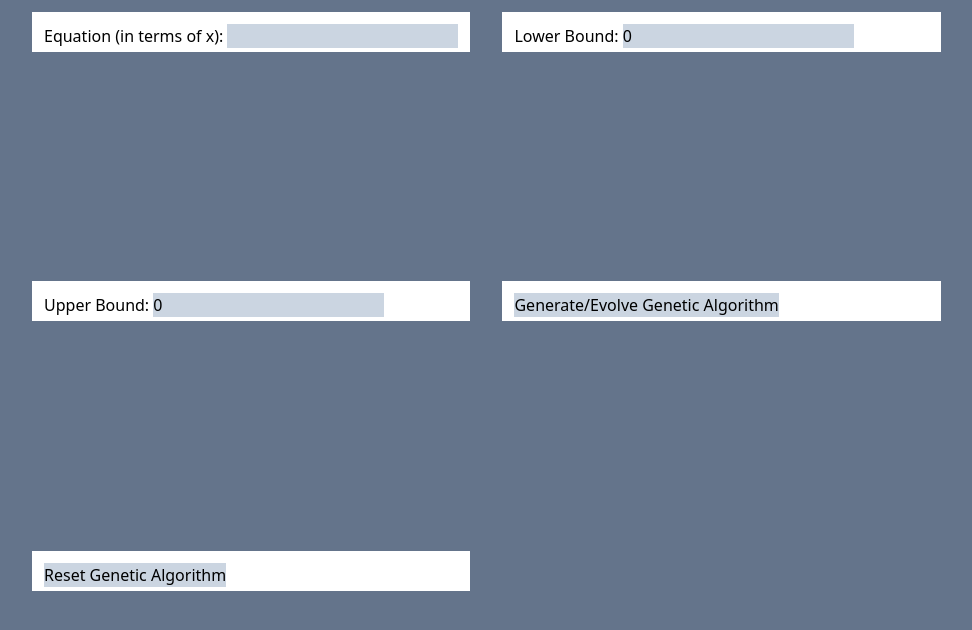
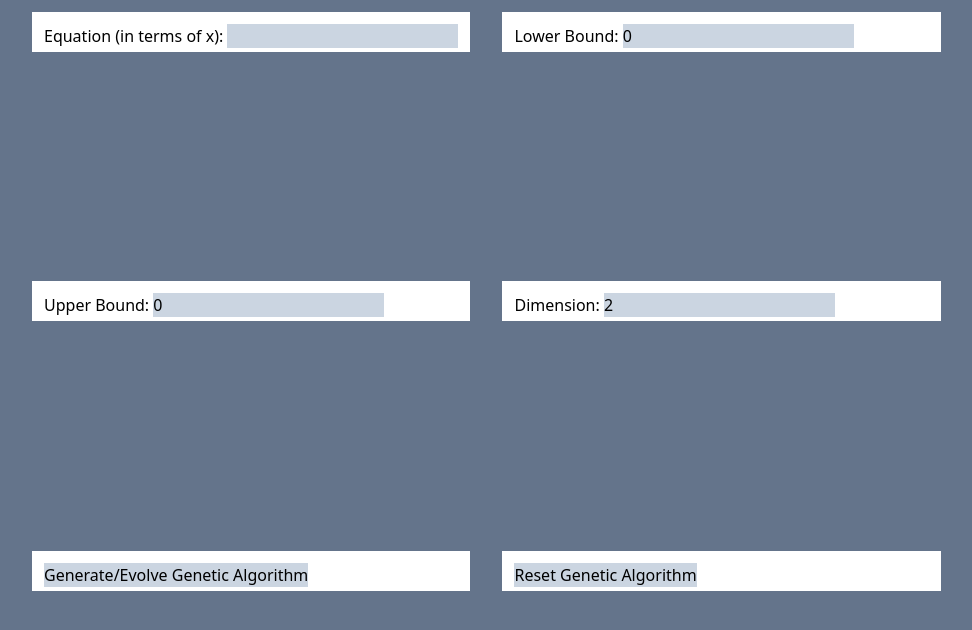
Before and after one commit to rchalamala/optimization_visualizer, a React (Create React App) app: page / in a window 1280 px wide. Shown: the top 630 px of the page, without its empty margins (28-1000 px from the left). Built offline with nearby package versions, Linux system fonts and the light colour scheme.

Commit message:
change views

```diff
--- a/src/App.js
+++ b/src/App.js
@@ -1,7 +1,7 @@
-import React, {useState} from 'react'
+import React, { useState } from 'react'
 import Geogebra from 'react-geogebra'
-import {evaluate, randomNumberInRange, addPoints, removePoints} from './Components'
-import {GeneticAlgorithm} from "./GeneticAlgorithm";
+import { evaluate, removePoints } from './Components'
+import { GeneticAlgorithm } from "./GeneticAlgorithm";
 
 function App() {
     const [appletLoaded, setAppletLoaded] = useState(false);
@@ -11,6 +11,7 @@ function App() {
     const [populationAndLabels, setPopulationAndLabels] = useState([[], []]);
     const [lowerBound, setLowerBound] = useState(0);
     const [upperBound, setUpperBound] = useState(0);
+    const [dimension, setDimension] = useState(2);
 
     const appletOnLoad = () => {
         const app = window.mainDisplay;
@@ -48,8 +49,20 @@ function App() {
         setUpperBound(event.target.value);
     }
 
+    const processDimension = (event) => {
+        const app = window.mainDisplay;
+
+        setDimension(event.target.value);
+
+        if(parseInt(event.target.value) === 3) {
+            app.setPerspective('T');
+        } else {
+            app.setPerspective('G');
+        }
+    }
+
     const evolveGeneticAlgorithm = () => {
-        setPopulationAndLabels(GeneticAlgorithm(100, populationAndLabels[0], populationAndLabels[1], functionEquation, lowerBound, upperBound, 3, 5, 0.8));
+        setPopulationAndLabels(GeneticAlgorithm(100, populationAndLabels[0], populationAndLabels[1], functionEquation, parseFloat(lowerBound), parseFloat(upperBound), parseInt(dimension), 5, 0.8));
     }
 
     const resetGeneticAlgorithm = () => {
@@ -65,8 +78,8 @@ function App() {
                     id="mainDisplay"
                     width="400"
                     height="400"
-                    showMenuBar
-                    showToolBar
+                    showMenuBar={false}
+                    showToolBar={false}
                     showAlgebraInput
                     appletOnLoad={appletOnLoad}
                     errorDialogsActive={false}
@@ -77,17 +90,23 @@ function App() {
             <div className="grid grid-cols-2 gap-2">
                 <div className="bg-white m-3 p-3 w-half h-10">
                     Equation (in terms of x): <input className="bg-slate-300" type="text" value={functionEquation}
-                                                     onChange={changeFunction} disabled={!appletLoaded}/>
+                        onChange={changeFunction} disabled={!appletLoaded} />
                 </div>
 
                 <div className="bg-white m-3 p-3 w-half h-10">
                     Lower Bound: <input className="bg-slate-300" type="text" value={lowerBound} onChange={processLowerBound}
-                                    disabled={!appletLoaded || !functionValid}/>
+                        disabled={!appletLoaded || !functionValid} />
                 </div>
 
                 <div className="bg-white m-3 p-3 w-half h-10">
                     Upper Bound: <input className="bg-slate-300" type="text" value={upperBound} onChange={processUpperBound}
-                                        disabled={!appletLoaded || !functionValid}/>
+                        disabled={!appletLoaded || !functionValid} />
+                </div>
+
+
+                <div className="bg-white m-3 p-3 w-half h-10">
+                    Dimension: <input className="bg-slate-300" type="text" value={dimension} onChange={processDimension}
+                        disabled={!appletLoaded || !functionValid} />
                 </div>
 
                 <div className="bg-white m-3 p-3 w-half h-10">
--- a/src/Components.js
+++ b/src/Components.js
@@ -3,7 +3,7 @@ function evaluate(functionEquation, x) {
 
     //console.log("Function value evaluated");
 
-    if(x.length === 1) {
+    if (x.length === 1) {
         return x === "" ? "" : parseFloat(app.evalCommandCAS("Numeric(" + functionEquation.replace(/x/g, "(" + x[0] + ")") + ", 50)"));
     } else {
         //console.log(app.evalCommandCAS("Numeric(" + functionEquation.replace(/x/g, "(" + x[0] + ")").replace(/y/g, "(" + x[1] + ")") + ", 50)"));
--- a/src/GeneticAlgorithm.js
+++ b/src/GeneticAlgorithm.js
@@ -21,7 +21,7 @@ const Crossover = (parent1, parent2, dimension) => {
 
     let a = 0.5;
 
-    for(let i = 0; i < dimension - 1; ++i) {
+    for (let i = 0; i < dimension - 1; ++i) {
         let d = Math.abs(parent1[i] - parent2[i]);
 
         let bounds = [Math.min(parent1[i], parent2[i]) - a * d, Math.max(parent1[i], parent2[i]) + a * d];
@@ -38,9 +38,9 @@ const Mutate = (parent, dimension) => {
 
     let gene = randomNumberInRange(0, dimension - 1);
 
-    for(let i = 0; i < dimension - 1; ++i) {
+    for (let i = 0; i < dimension - 1; ++i) {
         child.push(parent[i]);
-        if(i === gene) {
+        if (i === gene) {
             child[i] += gaussianRandom(0, 1);
         }
     }
@@ -51,7 +51,7 @@ const Mutate = (parent, dimension) => {
 // -(1+cos(12*sqrt(x^2+y^2)))/(0.5*(x^2+y^2)+2) [-5.12, 5.12]
 const GeneticAlgorithm = (populationSize, currentPopulation, currentPopulationLabels, functionEquation, lowerBound, upperBound, dimension, eliteCount, crossoverProbability) => {
     if (currentPopulation.length === 0) {
-        let population = InitializePopulation(populationSize, parseFloat(lowerBound), parseFloat(upperBound), dimension);
+        let population = InitializePopulation(populationSize, lowerBound, upperBound, dimension);
 
         return [population, addPoints(functionEquation, population)];
     }
@@ -74,7 +74,7 @@ const GeneticAlgorithm = (populationSize, currentPopulation, currentPopulationLa
 
     for (let i = 0; i < populationSize; ++i) {
         newPopulation[i] = currentPopulation[indices[i]];
-        if(i === 0) {
+        if (i === 0) {
             console.log(currentPopulation[indices[i]]);
             console.log(currentPopulationFitness[indices[i]]);
         }
@@ -91,7 +91,7 @@ const GeneticAlgorithm = (populationSize, currentPopulation, currentPopulationLa
 
     for (let i = 0; i < populationSize; ++i) {
         currentPopulation[i] = newPopulation[i];
-        if(i >= eliteCount && i < eliteCount + crossoverCount) {
+        if (i >= eliteCount && i < eliteCount + crossoverCount) {
             sum += currentPopulationFitness[eliteCount + i];
         }
     }
@@ -124,7 +124,7 @@ const GeneticAlgorithm = (populationSize, currentPopulation, currentPopulationLa
         newPopulation[eliteCount + i + 1] = offspring[1];
     }
 
-    for(let i = 0; i < populationSize - eliteCount - crossoverCount; ++i) {
+    for (let i = 0; i < populationSize - eliteCount - crossoverCount; ++i) {
         newPopulation[eliteCount + crossoverCount + i] = Mutate(currentPopulation[eliteCount + crossoverCount + i], dimension);
     }
 
```
